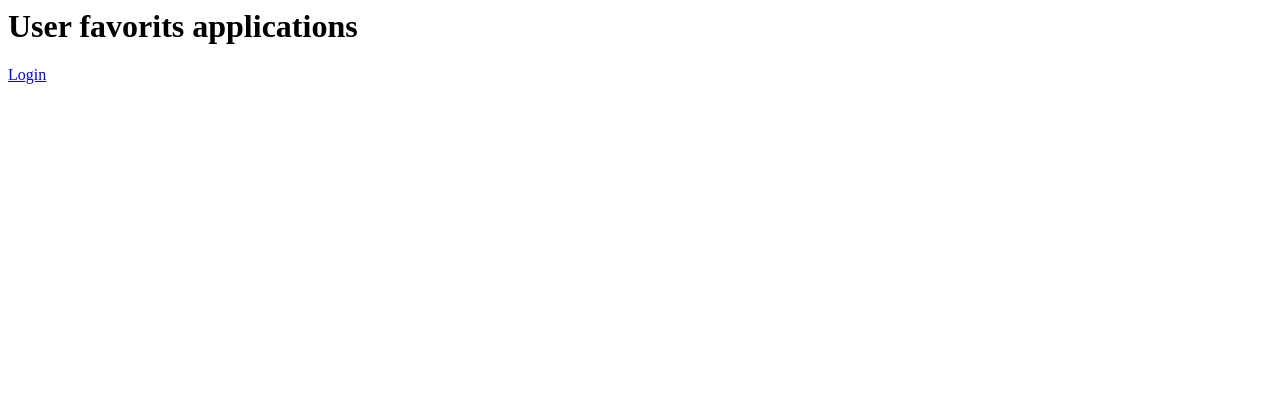
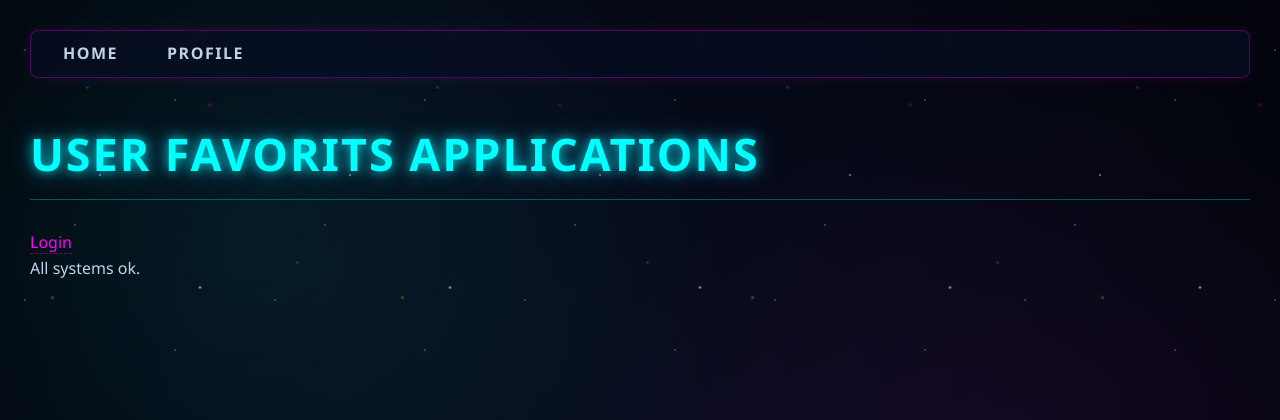
Before and after one commit to postpdm/space_station, a Python web app: template app/templates/user_portal/user_favs.html in a window 1280 px wide. Shown: the top 420 px of the page. Run offline with Jinja, Linux system fonts and the light colour scheme; the template is opened without the code that fills it, so the values that code supplies are empty.

Commit message:
#44 menu for user portal

```diff
--- a/app/templates/user_portal/base.html
+++ b/app/templates/user_portal/base.html
@@ -14,6 +14,16 @@
 
 </head>
 
+<body>
+
+<!-- Navigation Menu -->
+<nav class="stargazin-nav">
+  <ul>
+    <li><a href="/">Home</a></li>
+    <li><a href="/user_fav">Profile</a></li>
+  </ul>
+</nav>
+
 {% block body %}Base{% endblock %}
 
 
@@ -21,4 +31,4 @@
     All systems ok.
 </footer>
 
-<body>
+</body>
--- a/app/templates/user_portal/user_favs.html
+++ b/app/templates/user_portal/user_favs.html
@@ -1,3 +1,8 @@
+{% extends 'user_portal/base.html' %}
+{% block title %}Space station user portal{% endblock %}
+{% block body %}
+
+
 <h1>User favorits applications</h1>
 
 {% if username %}
@@ -7,3 +12,5 @@
 
 <a href="/users/login">Login</a>
 {% endif %}
+
+{% endblock %}
```
